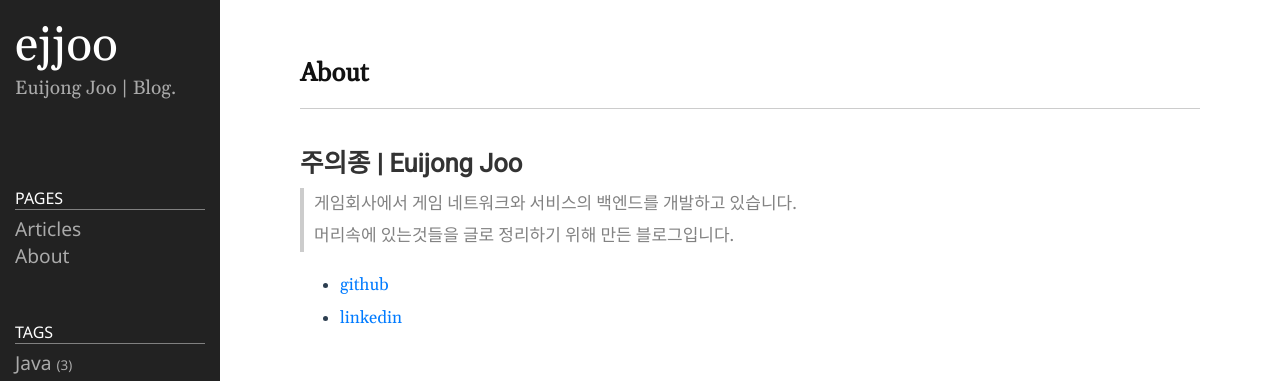
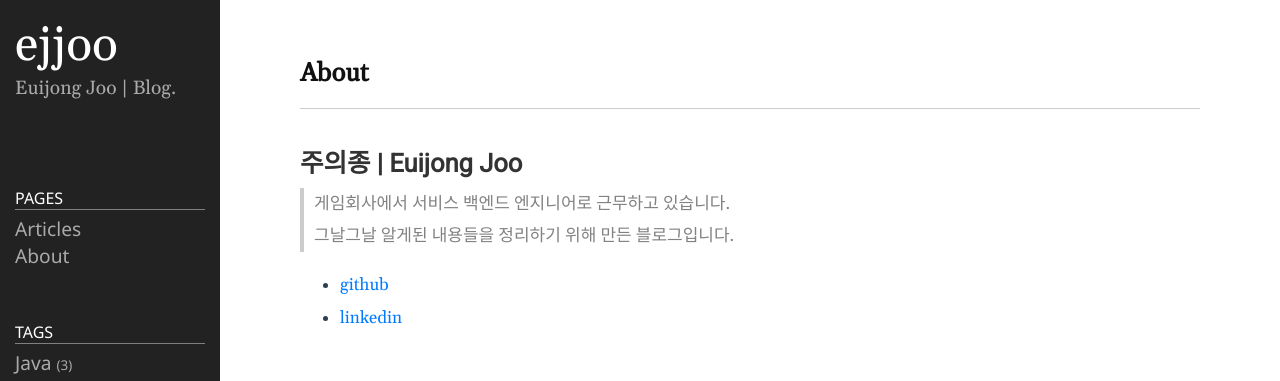
Before and after one commit to ejjoo/ejjoo.github.io, a Jekyll site: the page built from about.md, in a window 1280 px wide. Shown: the top 381 px of the page. Built offline with Jekyll 4.4.1, drawn with Linux system fonts in a browser that asks for light colours.

Commit message:
modify about.md

```diff
--- a/about.md
+++ b/about.md
@@ -4,8 +4,7 @@ title: About
 permalink: /about/
 ---
 # 주의종 | Euijong Joo
-> 게임회사에서 게임 네트워크와 서비스의 백엔드를 개발하고 있습니다.<br>
-머리속에 있는것들을 글로 정리하기 위해 만든 블로그입니다.
+> 게임회사에서 서비스 백엔드 엔지니어로 근무하고 있습니다.<br>그날그날 알게된 내용들을 정리하기 위해 만든 블로그입니다.
 
 * [github](https://github.com/ejjoo)
 * [linkedin](https://www.linkedin.com/in/euijong-joo-334b9939/)
```
